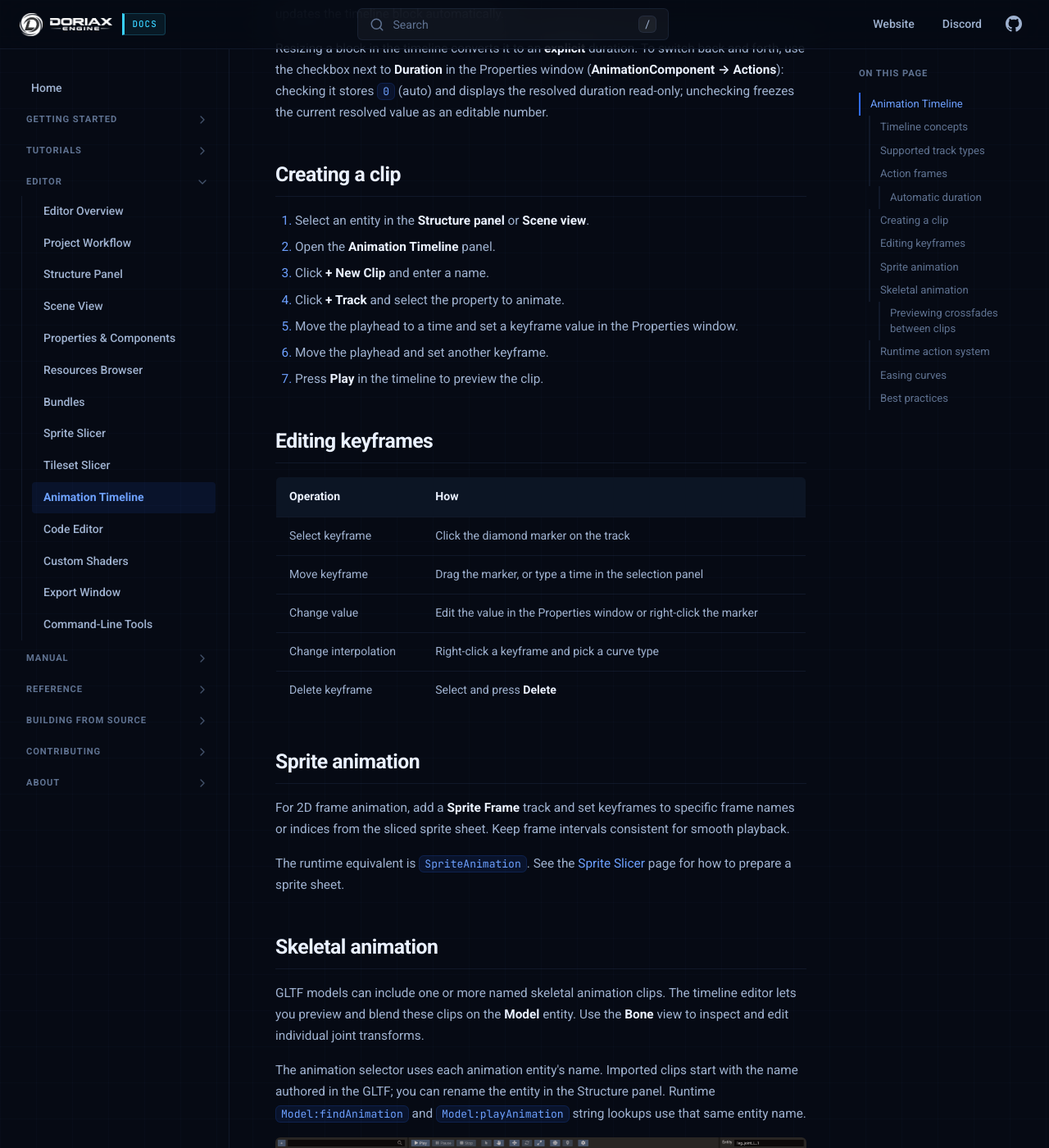
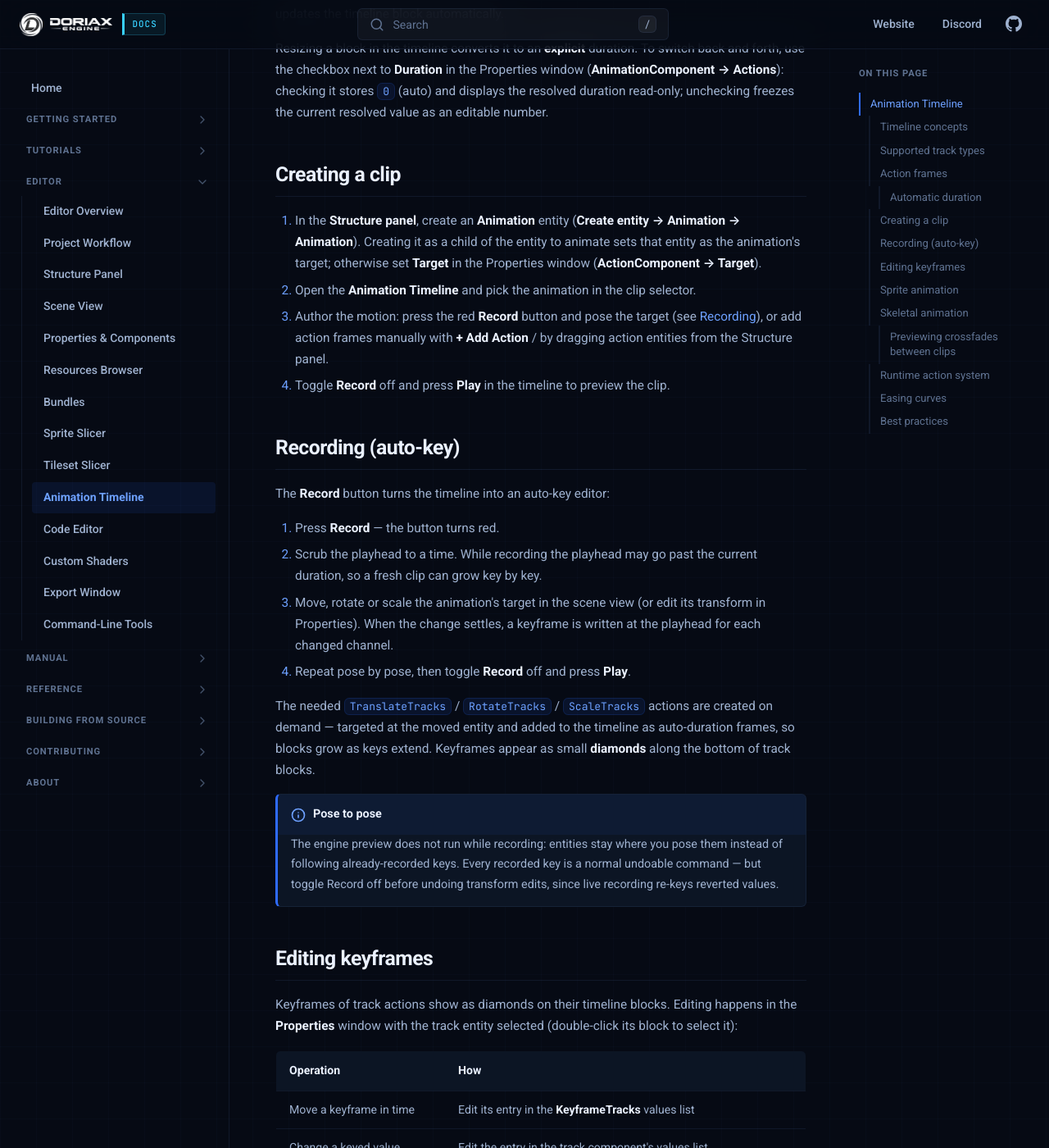
Before and after one commit to doriaxengine/doriax-docs, an MkDocs documentation site: the page built from docs/editor/animation.md, in a window 1280 px wide and 1400 px high, scrolled down 2301 px. Shown: the whole window at 82% size. Built offline with MkDocs 1.6.1, drawn with Linux system fonts in a browser that asks for light colours; some of the changed text lies outside the part shown.

Commit message:
Updated record animation docs

```diff
--- a/docs/editor/animation.md
+++ b/docs/editor/animation.md
@@ -70,23 +70,52 @@ editable number.
 
 ## Creating a clip
 
-1. Select an entity in the **Structure panel** or **Scene view**.
-2. Open the **Animation Timeline** panel.
-3. Click **+ New Clip** and enter a name.
-4. Click **+ Track** and select the property to animate.
-5. Move the playhead to a time and set a keyframe value in the Properties window.
-6. Move the playhead and set another keyframe.
-7. Press **Play** in the timeline to preview the clip.
+1. In the **Structure panel**, create an **Animation** entity (**Create entity →
+   Animation → Animation**). Creating it as a child of the entity to animate sets
+   that entity as the animation's target; otherwise set **Target** in the
+   Properties window (**ActionComponent → Target**).
+2. Open the **Animation Timeline** and pick the animation in the clip selector.
+3. Author the motion: press the red **Record** button and pose the target
+   (see [Recording](#recording-auto-key)), or add action frames manually with
+   **+ Add Action** / by dragging action entities from the Structure panel.
+4. Toggle **Record** off and press **Play** in the timeline to preview the clip.
+
+## Recording (auto-key)
+
+The **Record** button turns the timeline into an auto-key editor:
+
+1. Press **Record** — the button turns red.
+2. Scrub the playhead to a time. While recording the playhead may go past the
+   current duration, so a fresh clip can grow key by key.
+3. Move, rotate or scale the animation's target in the scene view (or edit its
+   transform in Properties). When the change settles, a keyframe is written at
+   the playhead for each changed channel.
+4. Repeat pose by pose, then toggle **Record** off and press **Play**.
+
+The needed `TranslateTracks` / `RotateTracks` / `ScaleTracks` actions are created
+on demand — targeted at the moved entity and added to the timeline as
+auto-duration frames, so blocks grow as keys extend. Keyframes appear as small
+**diamonds** along the bottom of track blocks.
+
+!!! note "Pose to pose"
+    The engine preview does not run while recording: entities stay where you pose
+    them instead of following already-recorded keys. Every recorded key is a
+    normal undoable command — but toggle Record off before undoing transform
+    edits, since live recording re-keys reverted values.
 
 ## Editing keyframes
 
+Keyframes of track actions show as diamonds on their timeline blocks. Editing
+happens in the **Properties** window with the track entity selected (double-click
+its block to select it):
+
 | Operation | How |
 | --- | --- |
-| Select keyframe | Click the diamond marker on the track |
-| Move keyframe | Drag the marker, or type a time in the selection panel |
-| Change value | Edit the value in the Properties window or right-click the marker |
-| Change interpolation | Right-click a keyframe and pick a curve type |
-| Delete keyframe | Select and press **Delete** |
+| Move a keyframe in time | Edit its entry in the **KeyframeTracks** values list |
+| Change a keyed value | Edit the entry in the track component's values list |
+| Change interpolation | Pick a curve under **KeyframeTracks → Easing** (`Ease 0 - 1`, …) |
+| Delete a keyframe | Trash button next to the time entry (easings stay aligned) |
+| Move position keys visually | Drag the path handles in the [scene view](scene-view.md#editing-movement-paths-translatetracks) |
 
 ## Sprite animation
 
```
Also changed, not shown: docs/manual/animation.md (+4 -2 lines).
